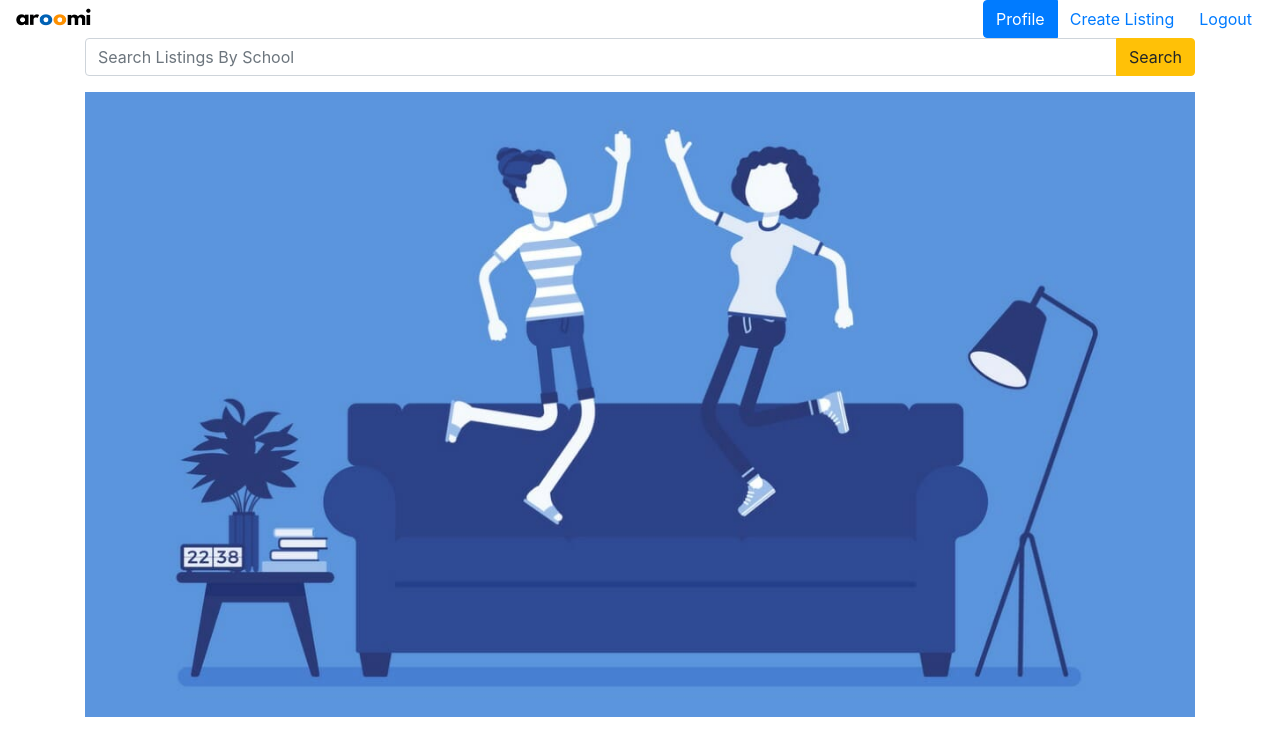
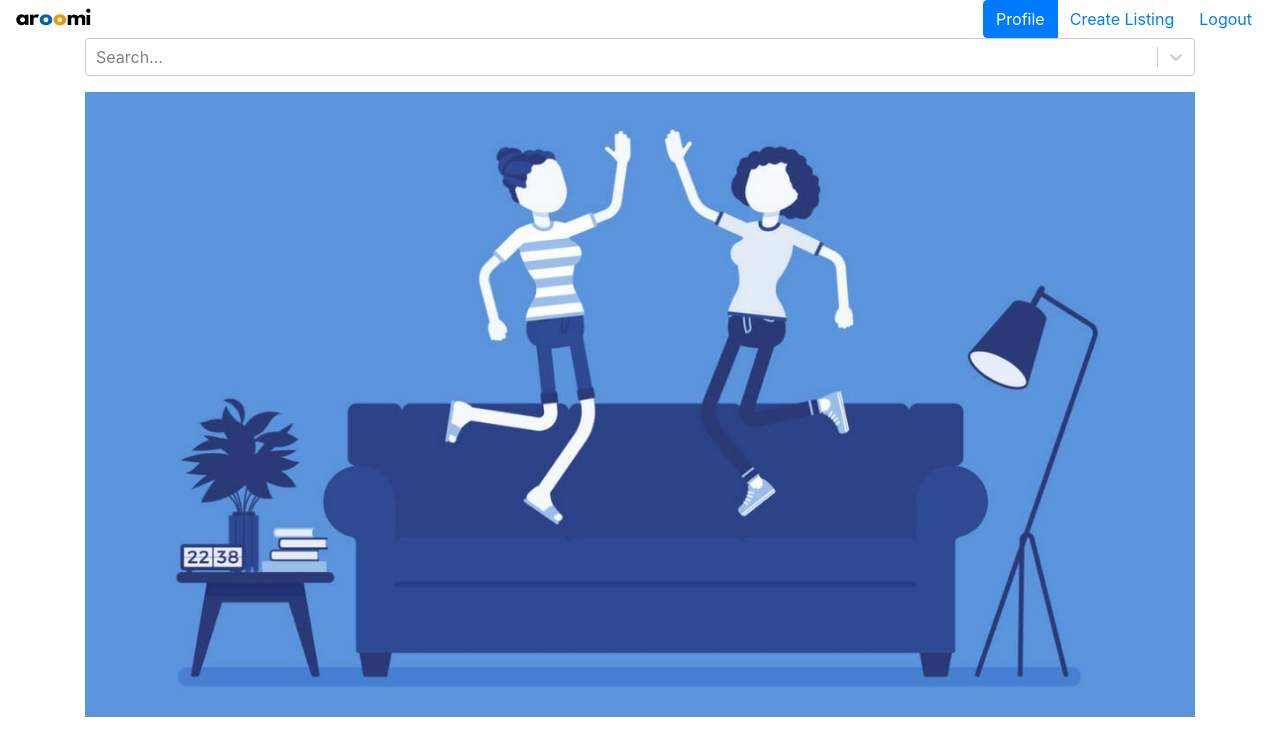
Before and after one commit to theprivatepark/aRoomi-frontend, a React (Create React App) app: page / in a window 1280 px wide. Shown: the top 756 px of the page. Built offline with nearby package versions, Linux system fonts and the light colour scheme; no server answers.

Commit message:
rerendering after search works now

```diff
--- a/package.json
+++ b/package.json
@@ -12,6 +12,7 @@
     "react-dom": "^17.0.1",
     "react-router-dom": "^5.2.0",
     "react-scripts": "4.0.0",
+    "react-select": "^3.1.0",
     "styled-components": "^5.2.1",
     "web-vitals": "^0.2.4"
   },
--- a/src/App.js
+++ b/src/App.js
@@ -5,35 +5,47 @@ import Login from './components/Login';
 import ListingsPage from './components/ListingsPage';
 import CreateAccount from './components/CreateAccount';
 import CreateListing from './components/CreatingListing';
+import { Redirect } from 'react-router-dom';
 import { BrowserRouter as Router, Switch, Route } from 'react-router-dom';
 import './App.css';
 
 class App extends Component {
 
   state = {
-    searchedSchool: "",
-    schoolData: [],
+    searchedSchool: null,
     listingsData: []
   }
 
-  theySearched = () => {
-    console.log("hey")
+  componentDidMount = () => {
+    fetch("http://localhost:3001/listings")
+      .then(response => response.json())
+      .then((listingData) => this.setState({ listingsData: listingData }))
   }
 
+  handleChange = (e) => {
+    this.setState({
+      searchedSchool: e.value
+    })
+
+  }
   render() {
+    // if (this.state.searchedSchool) {
+    //   return <Redirect to={'/listings'}/>
+    // }
+    // this.state.searchedSchool ?  <Redirect to='/listings'/> : console.log("boo")
     return (
-      <Router>
-        <div className="App">
-          <Header />
-          <Switch>
-            <Route exact path="/" render={() => <Body theySearched={this.theySearched}/>} />
-            <Route path="/login" exact component={Login} />
-            <Route path="/Create" exact component={CreateAccount} />
-            <Route path="/Listings" exact component={ListingsPage} />
-            <Route path="/CreateListing" exact component={CreateListing} />
-          </Switch>
-        </div>
-      </Router>
+
+      <div className="App">
+        <Header />
+        <Switch>
+          <Route exact path="/" render={() => this.state.searchedSchool ? <Redirect to='/listings'/> : <Body handleChange={this.handleChange} />} />
+          <Route exact path="/login" component={Login} />
+          <Route exact path="/Create" component={CreateAccount} />
+          <Route exact path="/listings" render={() => <ListingsPage searchedSchool={this.state.searchedSchool} listingsData={this.state.listingsData} />} />
+          <Route exact path="/CreateListing" component={CreateListing} />
+        </Switch>
+      </div>
+
     );
   }
 }
--- a/src/components/ListingsPage.js
+++ b/src/components/ListingsPage.js
@@ -2,11 +2,11 @@ import React from 'react';
 import SchoolListings from './SchoolListings';
 import ListingShow from './ListingShow';
 
-const ListingsPage = () => {
+const ListingsPage = props => {
   return (
     <div className="container">
       <div className="row">
-        <SchoolListings />
+        <SchoolListings searchedSchool={props.searchedSchool} listingsData={props.listingsData}/>
         <ListingShow/>
       </div>
     </div>
--- a/src/components/SchoolListings.js
+++ b/src/components/SchoolListings.js
@@ -1,19 +1,17 @@
 import React from 'react';
 import SingleListing from './SingleListing'
 
-const SchoolListings = () => {
+const SchoolListings = props => {
+
+  let filtered = props.listingsData.filter(listing =>  listing.college_id === props.searchedSchool )
 
   return (
     <div className="col-lg-3">
       <div className="card mt-4" id="listings-container">
         <h1 className="my-4">Listings</h1>
-
         <div className="nav anyClass">
-
-        <SingleListing/>
-
+          {filtered.map(listing => <SingleListing listing={listing} />)}
         </div>
-
       </div>
     </div>
   )
--- a/src/components/SearchPage.js
+++ b/src/components/SearchPage.js
@@ -1,22 +1,43 @@
-import React from 'react'
-import image from '../assets/images/landing-page.png'
-import styled from 'styled-components'
+import React, { Component } from 'react';
+import image from '../assets/images/landing-page.png';
+import styled from 'styled-components';
+import Select from 'react-select';
 
-const SearchPage = props => {
 const Image = styled.img`
   width: 100%;
 `
+class SearchPage extends Component {
+
+  state = {
+    colleges: []
+  }
+
+  componentDidMount() {
+    fetch("http://localhost:3001/colleges")
+      .then(response => response.json())
+      .then((collegeData) => this.setState({ colleges: collegeData.map(college => {
+        return {value: college.id, label: college.name}
+      })
+    }))
+
+  }
+
+  render() {
     return (
       // <div className="row" id="landing-page">
       // <div className="col">
       <>
         <div className="row">
           <div className="col">
-          <form onChange={props.theySearched}>
+            <form>
+              <Select
+                options={this.state.colleges}
+                onChange={(e) => {this.props.handleChange(e)}}
+                placeholder="Search..."
+                openMenuOnClick={false} />
               <div className="input-group mb-3">
-              <input type="text" className="form-control" placeholder="Search Listings By School" aria-label="Search Listings By School" aria-describedby="basic-addon2" />
                 <div className="input-group-append">
-                <button className="btn btn-warning" type="button">Search</button>
+
                 </div>
               </div>
             </form>
@@ -33,7 +54,7 @@ const SearchPage = props => {
 
       // </div>
     )
-
+  }
 }
 
 export default SearchPage;
--- a/src/components/SingleListing.js
+++ b/src/components/SingleListing.js
@@ -1,9 +1,9 @@
 import React from 'react';
 
-const SingleListing = () => {
+const SingleListing = props => {
   return(
     <div>
-      hey
+      {props.listing.name}
     </div>
   )
 }
--- a/src/containers/Body.js
+++ b/src/containers/Body.js
@@ -5,7 +5,7 @@ class Body extends Component {
   render() {
     return(
       <div className="container">
-      <SearchPage theySearched={this.props.theySearched}/>
+      <SearchPage handleChange={this.props.handleChange}/>
       </div>
     )
   }
--- a/src/index.js
+++ b/src/index.js
@@ -2,11 +2,13 @@ import React from 'react';
 import ReactDOM from 'react-dom';
 import App from './App';
 import 'bootstrap/dist/css/bootstrap.min.css';
+import { BrowserRouter as Router } from 'react-router-dom';
 
 
 ReactDOM.render(
-  <React.StrictMode>
-    <App />
-  </React.StrictMode>,
+
+    <Router>
+      <App />
+    </Router>,
   document.getElementById('root')
 );
```
Also changed, not shown: 1 other file (tests, documents, lock files or other folders). Lines whose indentation alone changed are shown as unchanged.
